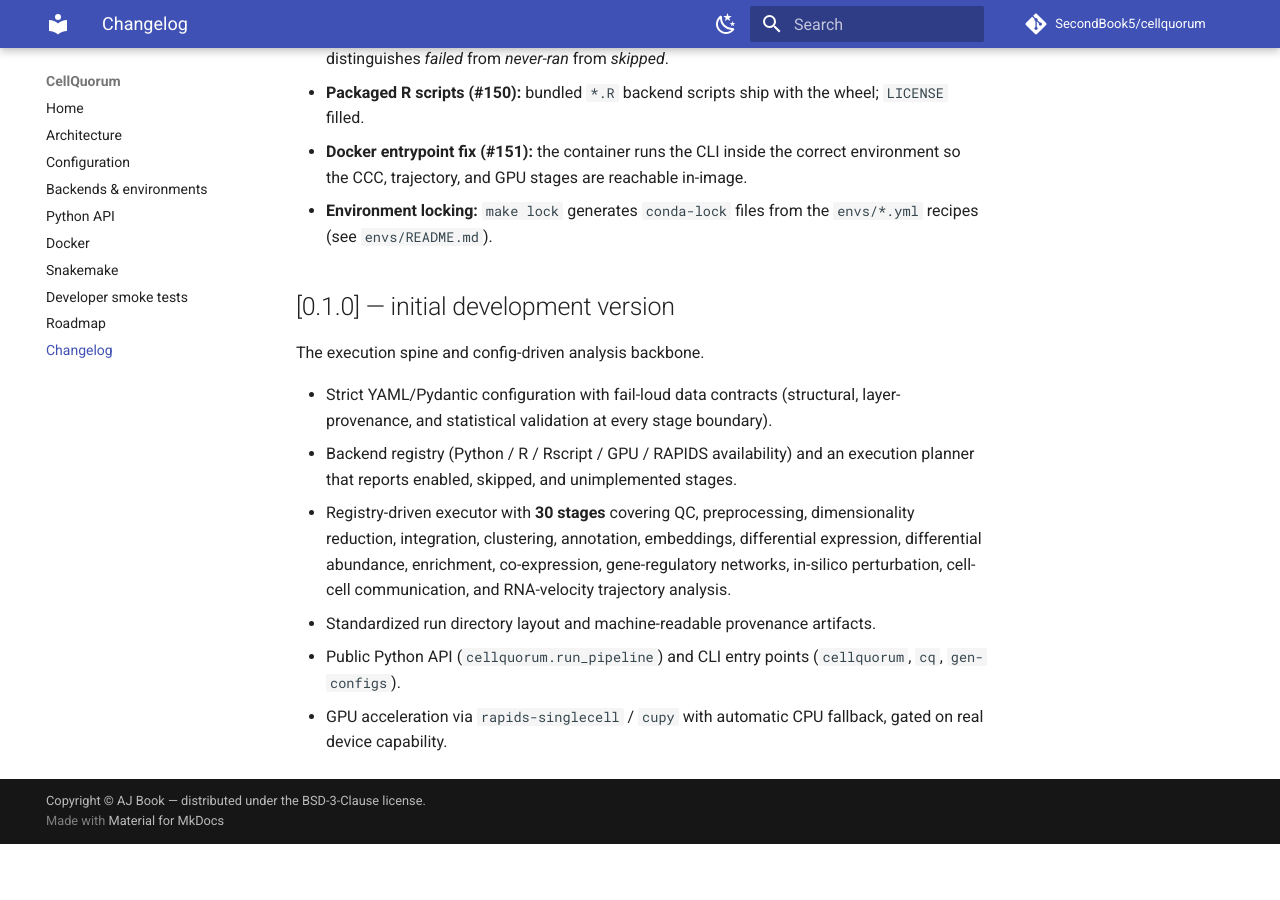
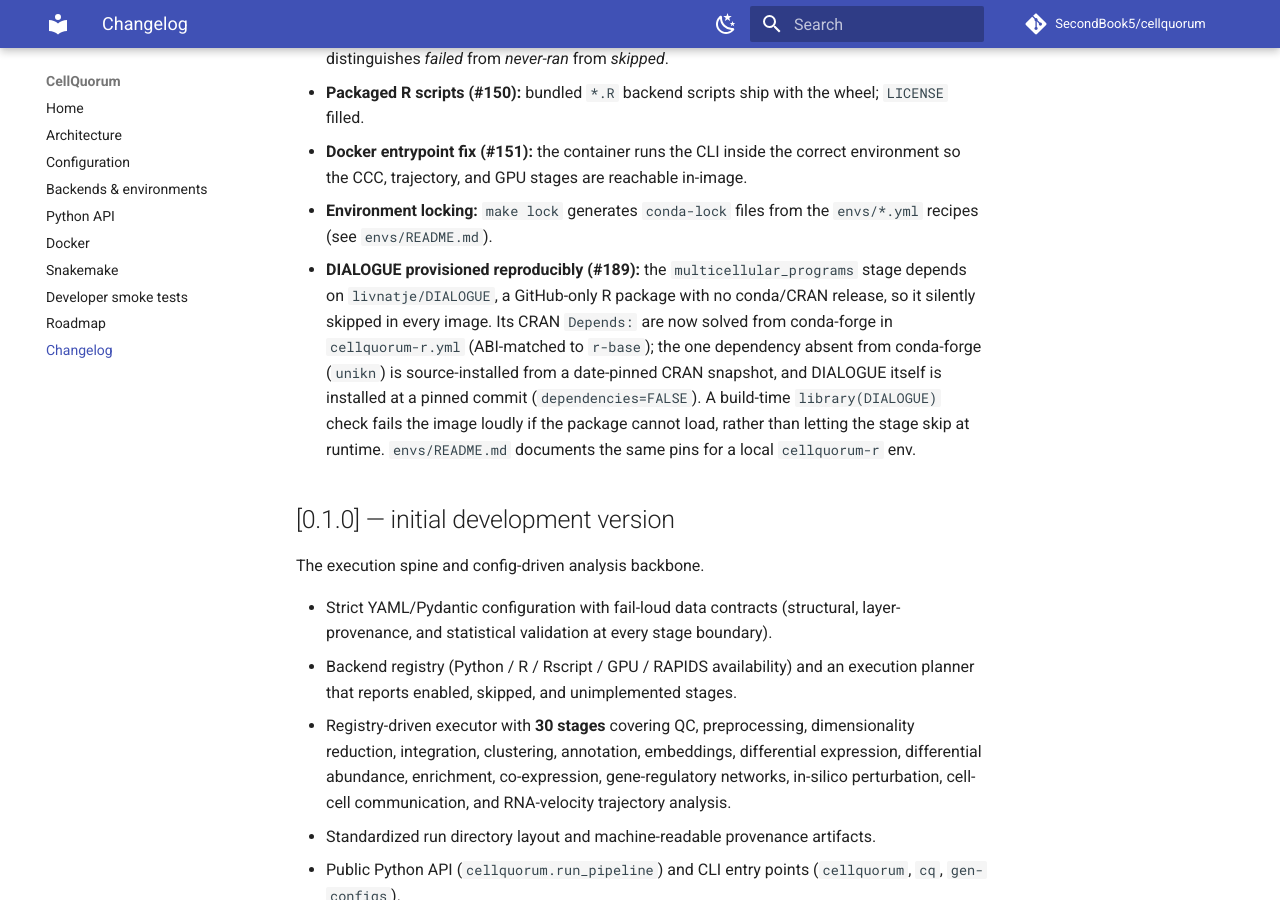
Before and after one commit to SecondBook5/CellQuorum, an MkDocs documentation site: the page built from docs/changelog.md, in a window 1280 px wide and 900 px high, scrolled down 2947 px. Built offline with MkDocs 1.6.1 and Material for MkDocs 9.7.7, drawn with Linux system fonts in a browser that asks for light colours; comment, search, counter and statistics services are not loaded; before the commit the page ends 3791 px from its top, so only the background shows below that.

Commit message:
repro(#189): provision DIALOGUE (multicellular_programs) reproducibly in the R env + Docker
DIALOGUE (livnatje/DIALOGUE) is a GitHub-only R package with no
conda/CRAN release, so the multicellular_programs stage silently skipped
in every container. Provision it reproducibly:

- cellquorum-r.yml: add DIALOGUE's CRAN Depends: from conda-forge
  (ABI-matched to r-base, pinned by the solve).
- Dockerfile (cpu stage): source-install the one Depends: absent from
  conda-forge (unikn) from a date-pinned CRAN snapshot, then install
  DIALOGUE at a pinned commit (dependencies=FALSE). A trailing
  library(DIALOGUE) makes the build fail loud if it cannot load.
- envs/README.md: correct the stale cellquorum-r description and document
  the exact local-install pins.
- remove the empty, unreferenced envs/cellquorum-generative.yml.
- CHANGELOG: note the reproducible DIALOGUE provisioning.

```diff
--- a/CHANGELOG.md
+++ b/CHANGELOG.md
@@ -123,6 +123,16 @@ Recent engineering and reproducibility hardening:
   environment so the CCC, trajectory, and GPU stages are reachable in-image.
 - **Environment locking:** `make lock` generates `conda-lock` files from the
   `envs/*.yml` recipes (see `envs/README.md`).
+- **DIALOGUE provisioned reproducibly (#189):** the `multicellular_programs`
+  stage depends on `livnatje/DIALOGUE`, a GitHub-only R package with no
+  conda/CRAN release, so it silently skipped in every image. Its CRAN `Depends:`
+  are now solved from conda-forge in `cellquorum-r.yml` (ABI-matched to
+  `r-base`); the one dependency absent from conda-forge (`unikn`) is
+  source-installed from a date-pinned CRAN snapshot, and DIALOGUE itself is
+  installed at a pinned commit (`dependencies=FALSE`). A build-time
+  `library(DIALOGUE)` check fails the image loudly if the package cannot load,
+  rather than letting the stage skip at runtime. `envs/README.md` documents the
+  same pins for a local `cellquorum-r` env.
 
 ## [0.1.0] — initial development version
 
```
Also changed, not shown: envs/README.md (+21 -1 lines), 3 other files.
